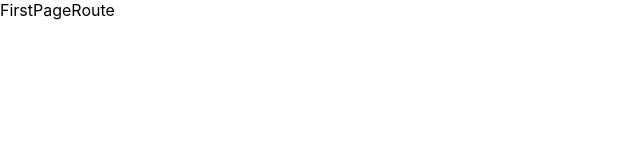
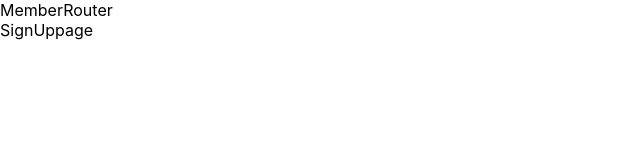
Before and after one commit to siwolsmu89/Mskts_Mustagram, a React (Create React App) app in the folder mustagram_front/: page /SignUp in a window 1280 px wide. Shown: the top 160 px of the page, without its empty margins (0-640 px from the left). Built offline with nearby package versions, Linux system fonts and the light colour scheme.

Commit message:
create Member Router structure
20201119

```diff
--- a/mustagram_front/src/App.js
+++ b/mustagram_front/src/App.js
@@ -1,12 +1,12 @@
 import React, {Component} from "react";
 import {BrowserRouter,Route} from 'react-router-dom'
-import FristPageRouter from "./route/FristPageRouter";
+import MemberPageRouter from "./route/MemberPageRouter";
 
 class App extends Component {
   render(){
     return (
         <BrowserRouter>
-            <FristPageRouter/>
+            <MemberPageRouter/>
         </BrowserRouter>
     )
   }
--- /dev/null
+++ b/mustagram_front/src/component/page/SignUpPage.js
@@ -0,0 +1,14 @@
+import React, {Component} from 'react';
+
+class SignUpPage extends Component{
+    render() {
+        return(
+            <div className="SignUp">
+                SignUppage
+
+            </div>
+        )
+    }
+}
+
+export default SignUpPage
--- a/mustagram_front/src/route/FristPageRouter.js
+++ /dev/null
@@ -1,16 +0,0 @@
-import React, {Component} from "react";
-import {Route} from "react-router-dom";
-import LoginPage from "../component/page/LoginPage";
-
-class FristPageRouter extends Component {
-    render(){
-        return(
-            <div>
-                FirstPageRoute
-                <Route path='/LoginPage' component={LoginPage}/>
-            </div>
-        )
-    }
-}
-
-export default FristPageRouter
--- /dev/null
+++ b/mustagram_front/src/route/MemberPageRouter.js
@@ -0,0 +1,18 @@
+import React, {Component} from "react";
+import {Route} from "react-router-dom";
+import LoginPage from "../component/page/LoginPage";
+import SignUpPage from "../component/page/SignUpPage";
+
+class MemberPageRouter extends Component {
+    render(){
+        return(
+            <div>
+                MemberRouter
+                <Route path='/Login' component={LoginPage}/>
+                <Route path='/SignUp' component={SignUpPage}/>
+            </div>
+        )
+    }
+}
+
+export default MemberPageRouter
```
